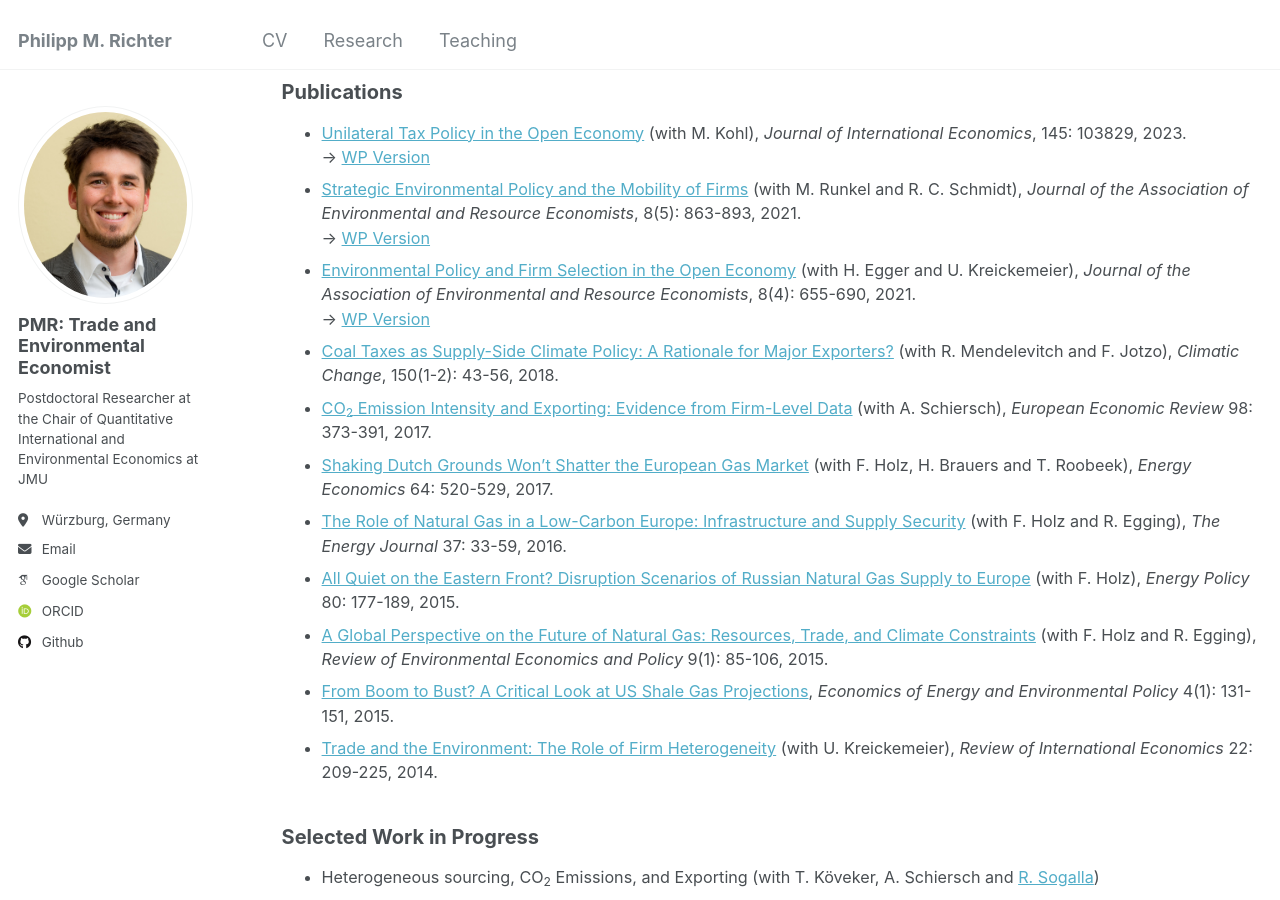
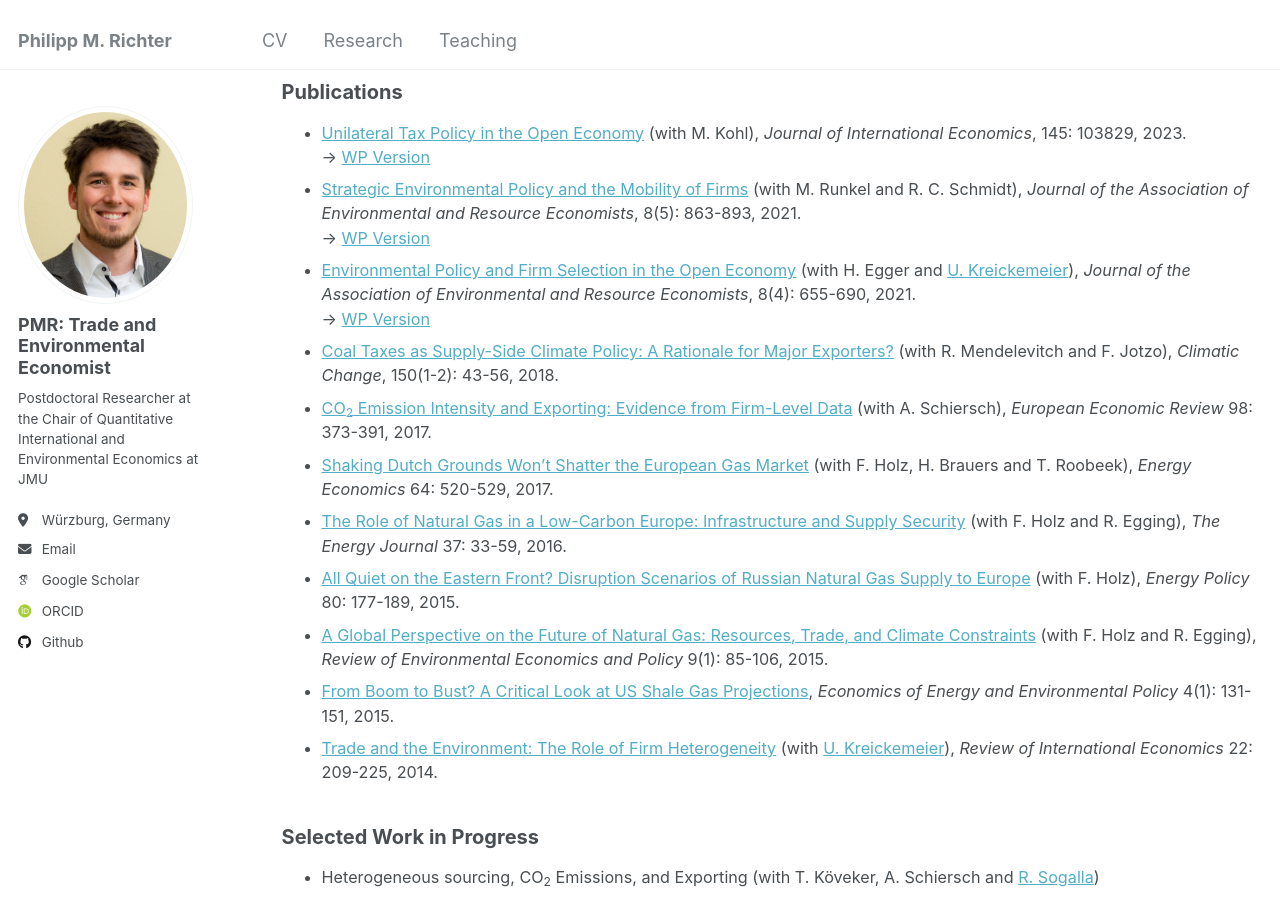
Before and after one commit to PhMRichter/PhMRichter.github.io, a Jekyll site: the page built from _pages/research.html, in a window 1280 px wide and 900 px high, scrolled down 782 px. Built offline with Jekyll 4.4.1, drawn with Linux system fonts in a browser that asks for light colours; some web fonts are replaced; part of the change alters nothing that is shown.

```diff
--- a/_pages/research.html
+++ b/_pages/research.html
@@ -47,7 +47,7 @@ author_profile: true
   <li>
     <a href="https://doi.org/10.1086/713040" target="_blank">
       Environmental Policy and Firm Selection in the Open Economy</a>
-      (with H. Egger and U. Kreickemeier), <i>Journal of the Association of Environmental and Resource Economists</i>, 8(4): 655-690, 2021. <br> →
+      (with H. Egger and <a href="https://www.kreickemeier.de" target="_blank">U. Kreickemeier</a>), <i>Journal of the Association of Environmental and Resource Economists</i>, 8(4): 655-690, 2021. <br> →
     <a href="https://www.cesifo.org/en/publications/2019/working-paper/environmental-policy-and-firm-selection-open-economy" target="_blank"> WP Version </a>
   </li>
   <li>
@@ -94,7 +94,7 @@ author_profile: true
   <li>
     <a href="http://dx.doi.org/10.1111/roie.12092" target="_blank">
       Trade and the Environment: The Role of Firm Heterogeneity</a>
-      (with U. Kreickemeier), <i>Review of International Economics</i> 22: 209-225, 2014.
+      (with <a href="https://www.kreickemeier.de" target="_blank">U. Kreickemeier</a>), <i>Review of International Economics</i> 22: 209-225, 2014.
     <!--<br> → <a href="https://www.cesifo.org/en/publications/2012/working-paper/trade-and-environment-role-firm-heterogeneity" target="_blank"> WP Version </a> -->
   </li>
 </ul>
```
